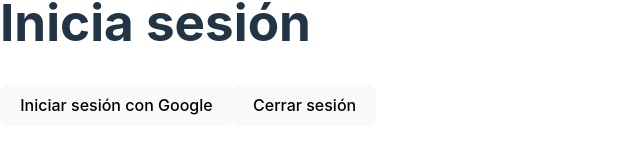
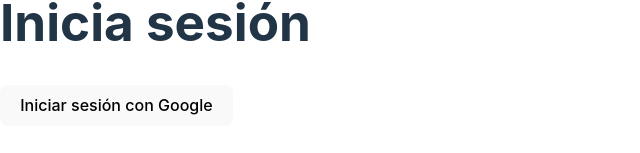
Before and after one commit to matterod/Linked-Minds-Solution, a React (Vite) app: page / in a window 1280 px wide. Shown: the part 357-510 px from the top of the page, without its empty margins (0-640 px from the left). Built offline with nearby package versions, Linux system fonts and the light colour scheme.

Commit message:
corregido

```diff
--- a/src/components/Auth.js
+++ b/src/components/Auth.js
@@ -1,4 +1,4 @@
-import React, { useState } from 'react';
+import React from 'react';
 import { GoogleAuthProvider, signInWithPopup, signOut } from 'firebase/auth';
 import { auth } from '../firebaseConfig';
 
@@ -29,7 +29,6 @@
   return (
     <div>
       <button onClick={handleLogin}>Iniciar sesión con Google</button>
-      <button onClick={handleLogout}>Cerrar sesión</button>
     </div>
   );
 }
```
